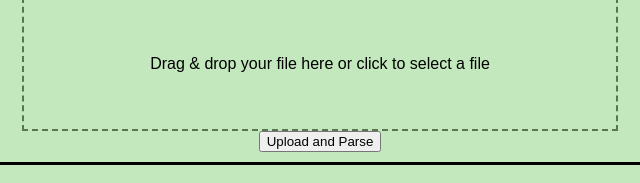
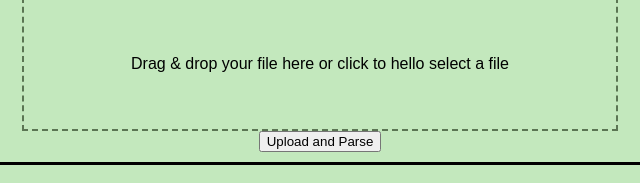
Before and after one commit to Yashpal911/Resume-ATS-and-Enhancer, a website: page public/index.html in a window 1280 px wide. Shown: the part 239-422 px from the top of the page, 320-960 px from the left. Drawn offline with Linux system fonts and the light colour scheme.

Commit message:
update sukhveer

```diff
--- a/public/index.html
+++ b/public/index.html
@@ -18,7 +18,7 @@
         </select>
         <!-- <button onclick="sub()">submit</button> -->
         <div id="dropZone" class="drop-zone">
-            <p>Drag & drop your file here or click to select a file</p>
+            <p>Drag & drop your file here or click to  hello select a file</p>
         </div>
         <button type="submit" id="uploadButton">Upload and Parse</button>
         <div id="results"></div>
```
